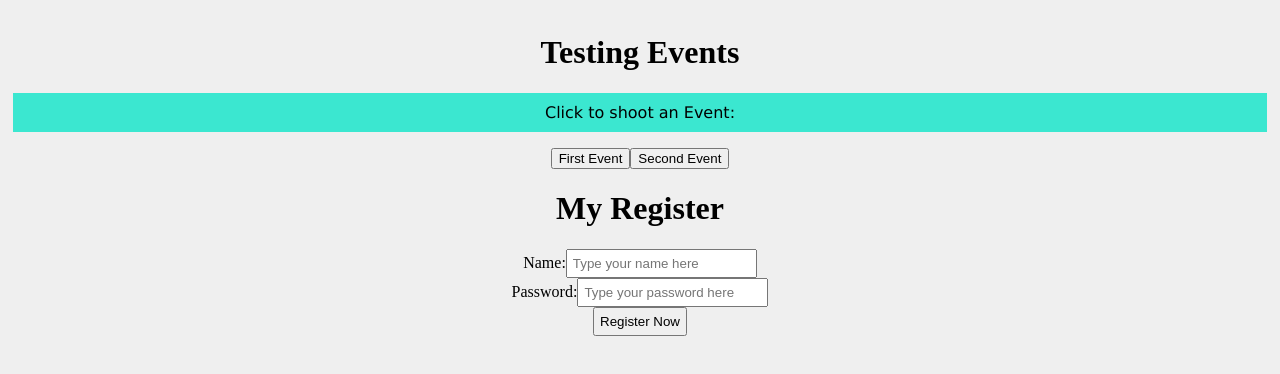
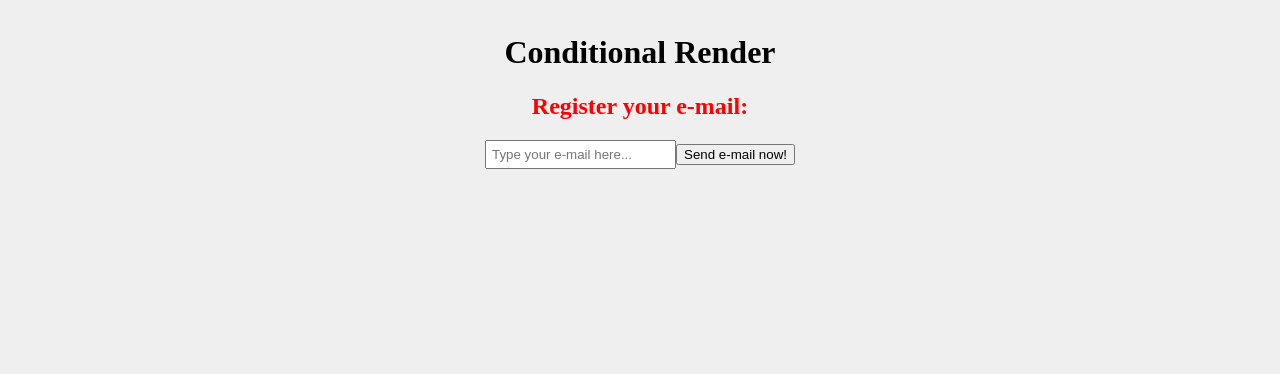
Before and after one commit to thiagovm-dev/ReactJS-Course, a React (Create React App) app in the folder matheus/: page / in a window 1280 px wide. Shown: the top 374 px of the page. Built offline with nearby package versions, Linux system fonts and the light colour scheme.

Commit message:
class12 completed

```diff
--- a/matheus/src/App.js
+++ b/matheus/src/App.js
@@ -1,14 +1,13 @@
 import './App.css';
-import Events from './components/JS/Events';
-import Form from './components/JS/Form';
+import Conditional from './components/JS/Conditional'
+
 
 function App() {
 
   return (
     <div className="App">
-      <h1>Testing Events</h1>
-      <Events />
-     <Form />
+      <h1>Conditional Render</h1>
+      <Conditional />
     </div>
   );
 }
--- /dev/null
+++ b/matheus/src/components/JS/Conditional.js
@@ -0,0 +1,40 @@
+import { useState } from "react";
+
+function Conditional(){
+    const [email, setEmail] = useState()
+    const [userEmail, setUserEmail] = useState()
+
+
+    function sendMail(e){
+        e.preventDefault()
+        setUserEmail(email)
+
+    }
+
+    function clearEmail(){
+        setUserEmail('')
+        console.log(userEmail)
+    }
+
+
+    return (
+        <div>
+            <h2>Register your e-mail:</h2>
+            <form>
+                <input type="email" placeholder="Type your e-mail here..."
+                onChange={(e) => setEmail(e.target.value)} />
+
+                <button type="submit" onClick={sendMail}>Send e-mail now!</button>
+                {userEmail && (
+                    <div>
+                        <p>The e-mail user is {userEmail}</p>
+                        <button onClick={clearEmail}>Clean e-mail</button>
+                    </div>
+                )}
+            </form>
+        </div>
+
+    )
+}
+
+export default Conditional
```
